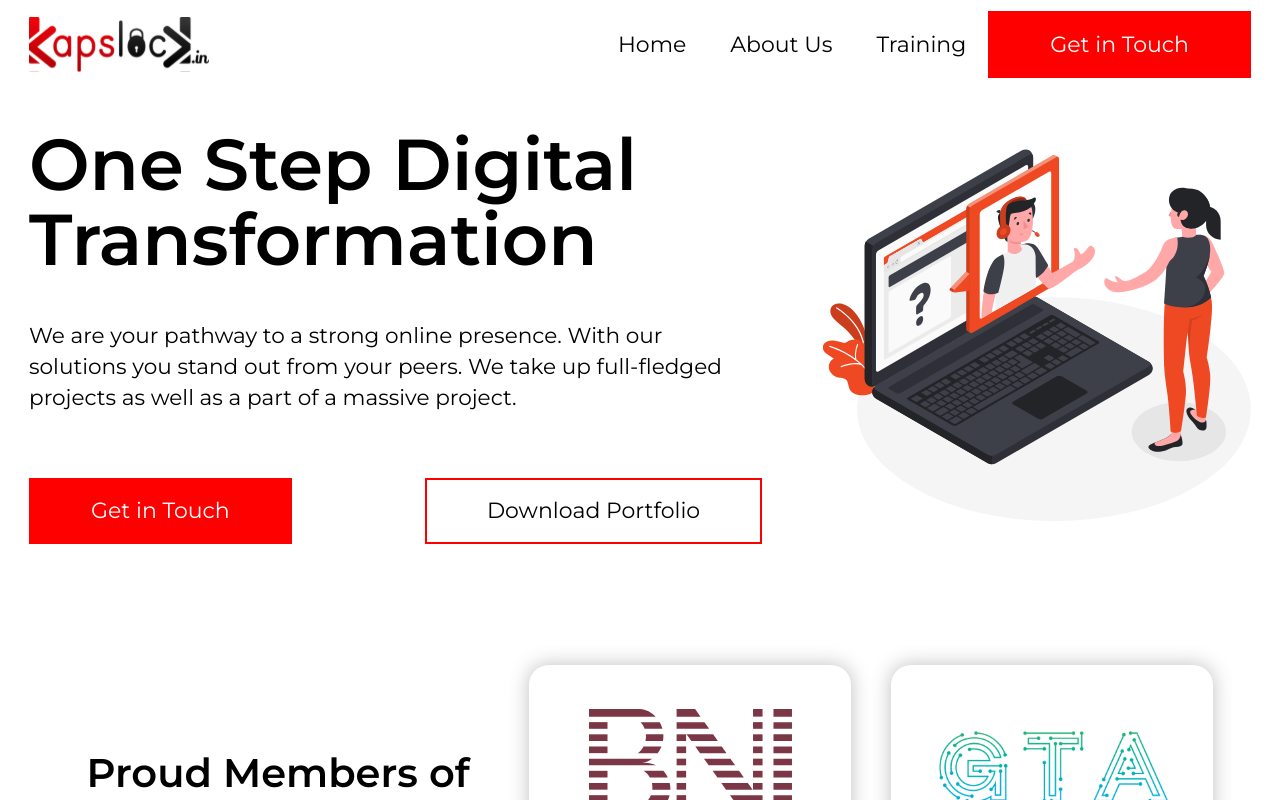
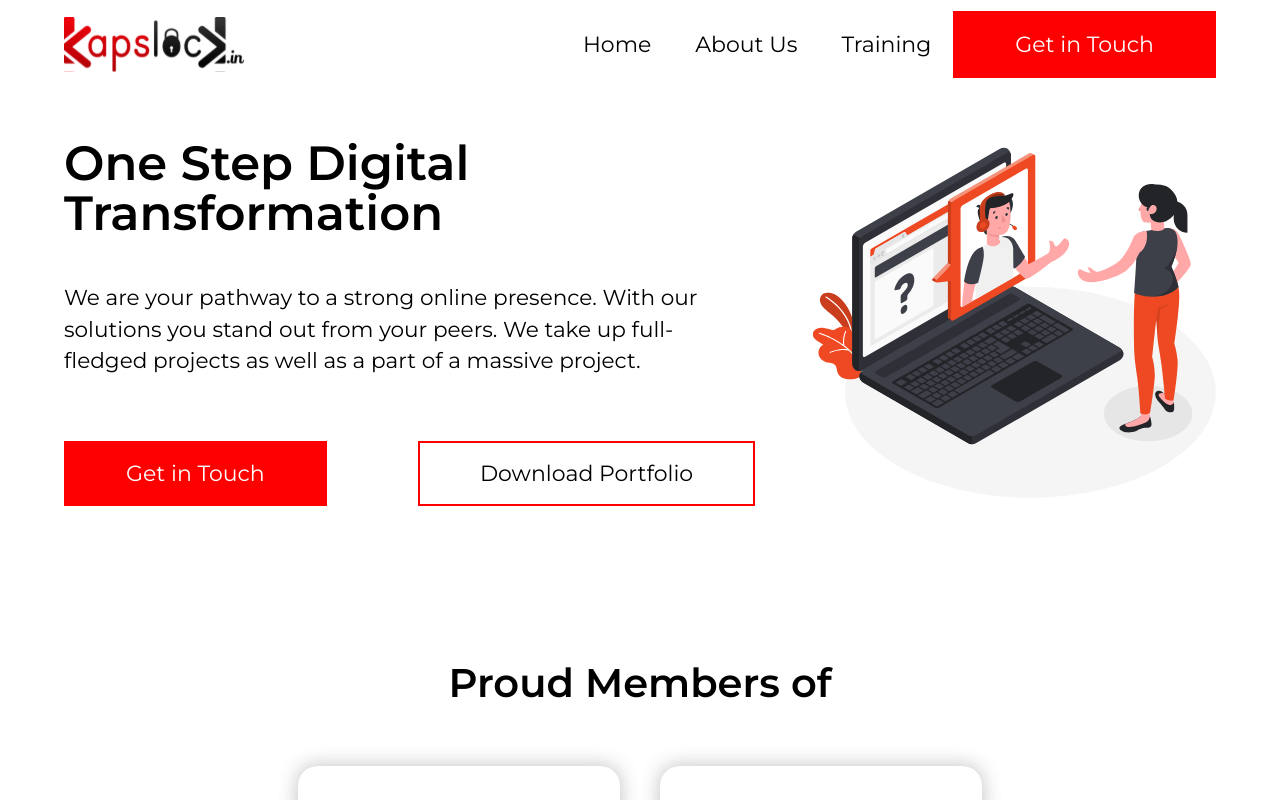
Before and after one commit to KaiDou7/kapslock-proto, an Angular app: page / in a window 1280 px wide. Shown: the top 800 px of the page. Built offline with nearby package versions, Linux system fonts and the light colour scheme.

Commit message:
added style changes as asked for

```diff
--- a/src/_variables.scss
+++ b/src/_variables.scss
@@ -5,7 +5,7 @@ $primary-color: #ff0000;
 $black-color: #000000;
 
 //font-sizes
-$hero-heading: 4.5rem;
+$hero-heading: 3rem;//previously 4.5rem
 $subheading: 2.5rem;
 $link-button: 1.375rem;
 $para: 1.35rem;
--- a/src/app/components/footer/footer.component.scss
+++ b/src/app/components/footer/footer.component.scss
@@ -10,7 +10,7 @@
         align-items: center;
         margin-bottom: 2em;
         h2{
-            font-size: 7.5rem;
+            font-size: 4rem;//previously 7.5rem
         }
         &-right{
             p{
@@ -60,7 +60,7 @@
 
         &-cta{
             h2{
-                font-size: 5.5rem;
+                font-size: 4rem;//previously 5.5rem
                 margin-right: .3em;
             }
         }
--- a/src/index.html
+++ b/src/index.html
@@ -2,7 +2,7 @@
 <html lang="en">
 <head>
   <meta charset="utf-8">
-  <title>Kapslock</title>
+  <title>Kapslock.in</title>
   <base href="/">
   <meta name="viewport" content="width=device-width, initial-scale=1">
   <link rel="icon" type="image/png" sizes="16x16" href="./assets/favicon-16x16.png">
--- a/src/styles.scss
+++ b/src/styles.scss
@@ -30,7 +30,7 @@ a{
 //reusable classes
 
 .container{
-    width: 97%;
+    width: 90%;//previously 97%
     max-width: 1222px;
     margin: 0 auto;
 }
```
